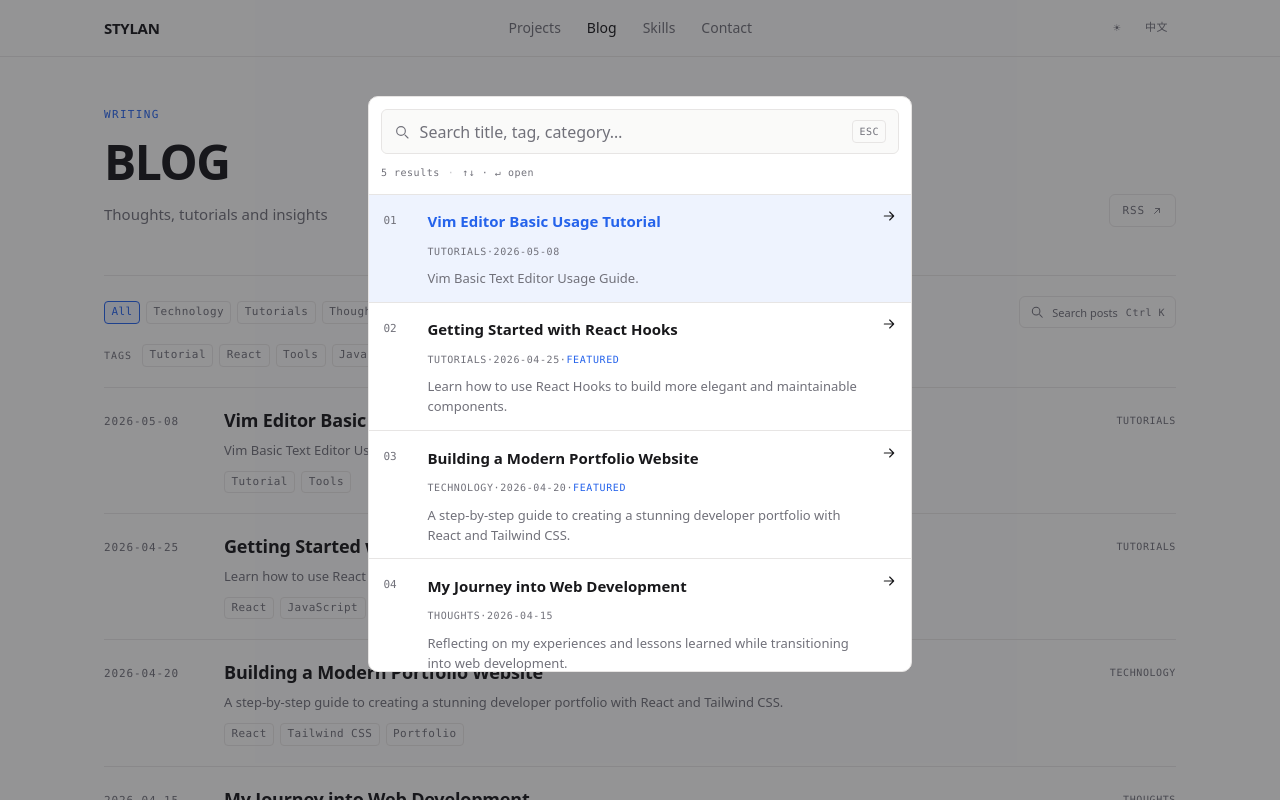
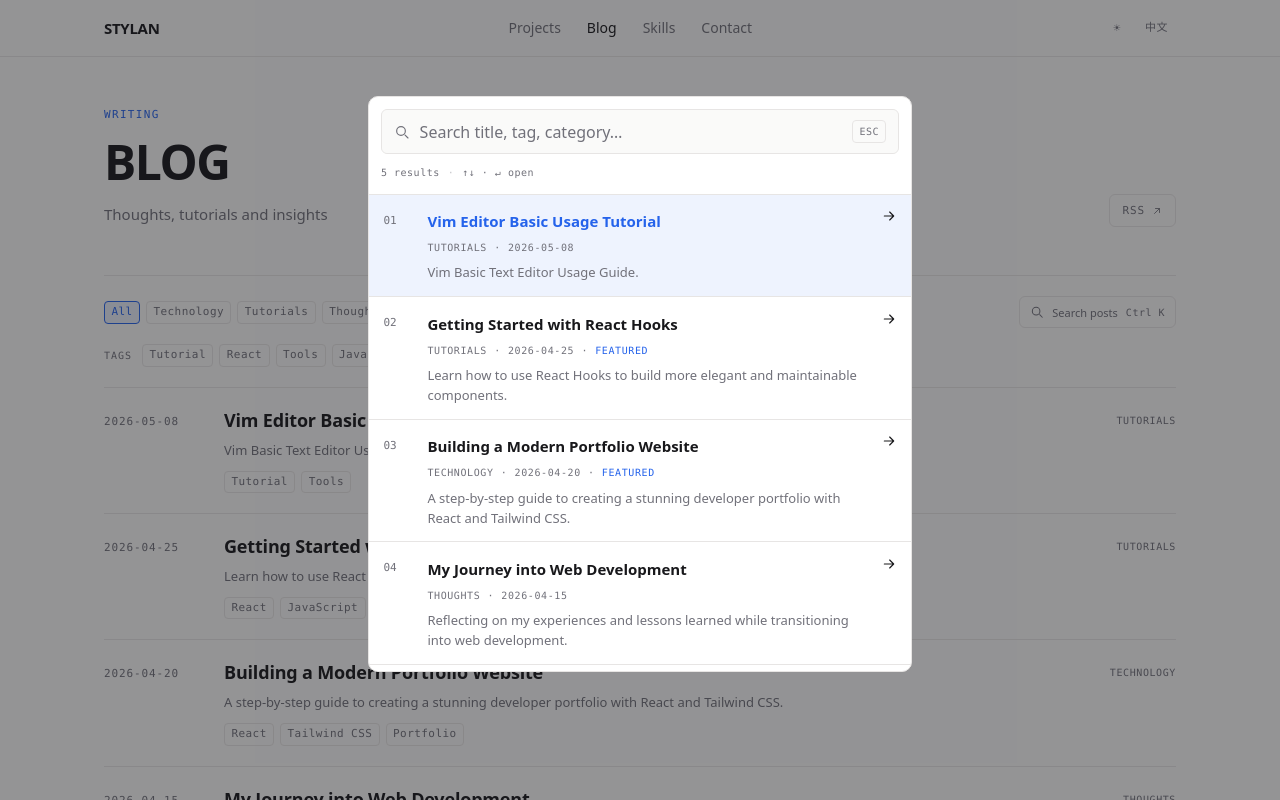
Before and after one commit to duan-deqing/duan-deqing.github.io, a React (Vite) app: page /blog in a window 1280 px wide. Both pictures are taken after a click on the button "Search posts". Shown: the top 800 px of the page. Built offline with nearby package versions, Linux system fonts and the light colour scheme.

Commit message:
fix: 修正搜索结果元信息间距

```diff
--- a/src/index.css
+++ b/src/index.css
@@ -203,6 +203,10 @@
   }
 
   .search-result-meta {
+    display: flex;
+    flex-wrap: wrap;
+    align-items: center;
+    gap: 0.3rem 0.45rem;
     margin-top: 0.3rem;
     font-family: var(--font-mono);
     font-size: 0.625rem;
```
